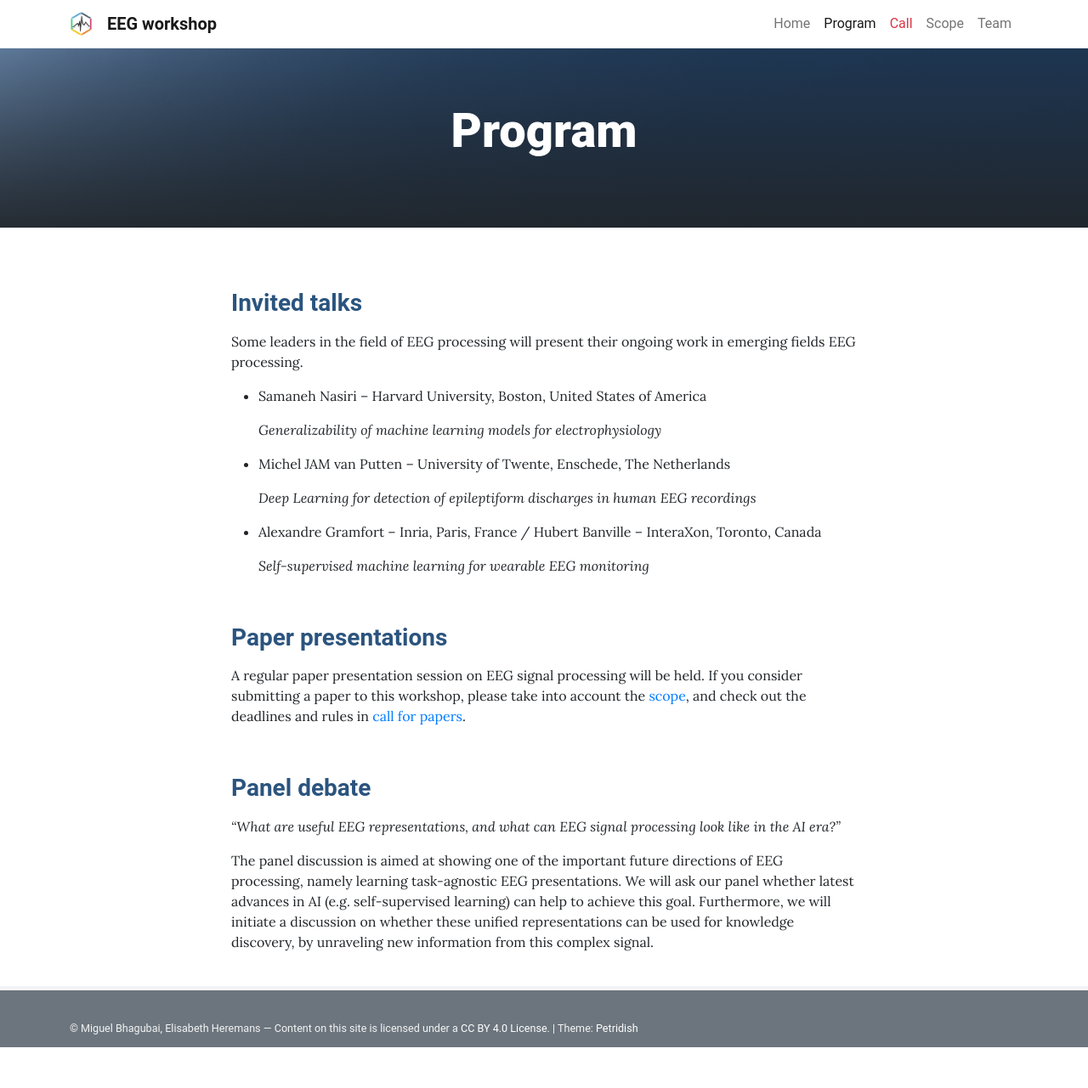
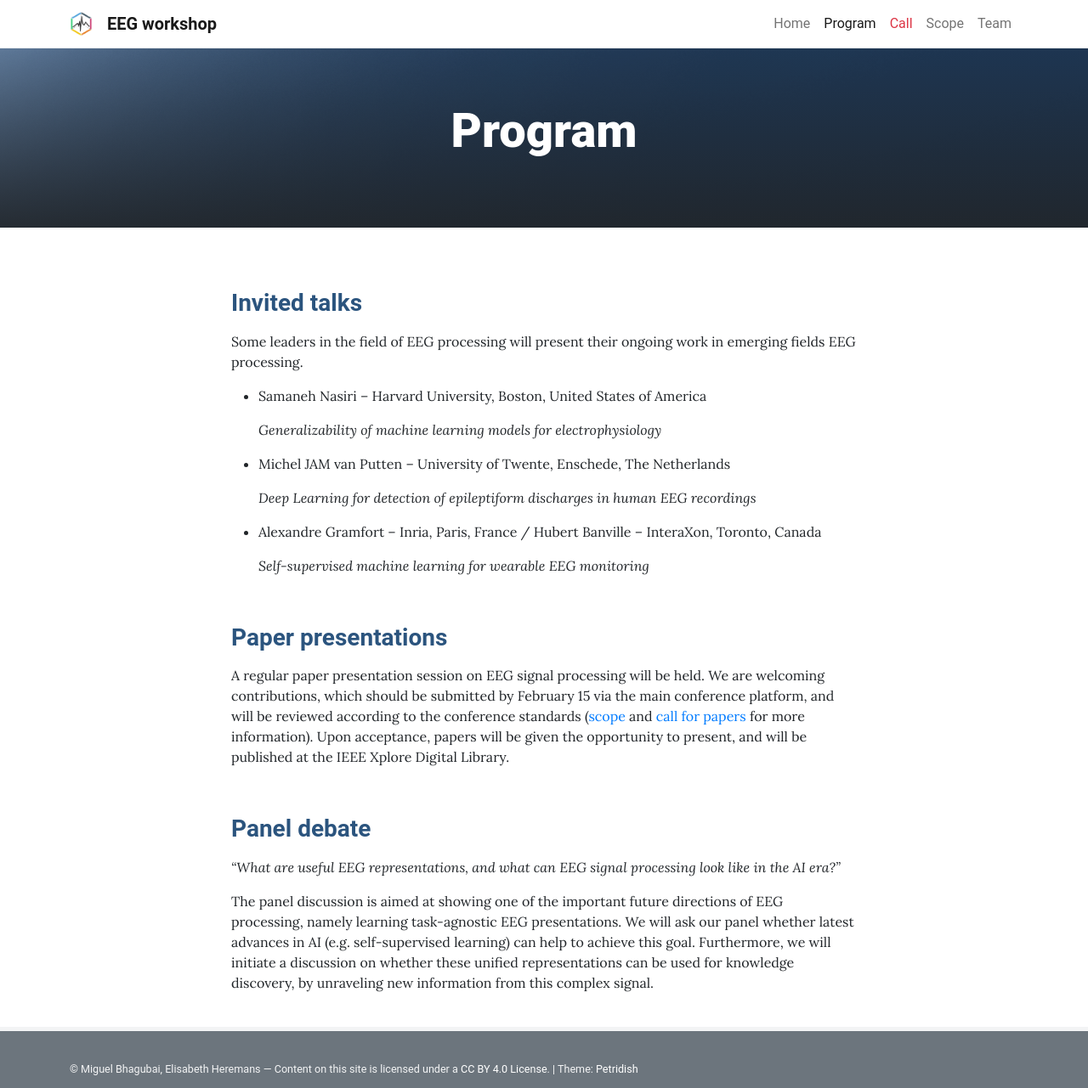
Before and after one commit to biomedepi/eegworkshop, a Jekyll site: the page built from pages/program.md, in a window 1280 px wide. Shown: the whole page at 85% size. Built offline with Jekyll 4.4.1, drawn with Linux system fonts in a browser that asks for light colours; before the commit the page ends 1233 px from its top, so only the background shows below that.

Commit message:
Update program.md

```diff
--- a/pages/program.md
+++ b/pages/program.md
@@ -24,8 +24,7 @@ Some leaders in the field of EEG processing will present their ongoing work in e
 
 ### **<span style="color:#2B547E">Paper presentations</span>**
 
-A regular paper presentation session on EEG signal processing will be held. If you consider submitting a paper to this workshop, please take into account the [scope]({{ '/scope/' | relative_url }}), and check out the deadlines and rules in [call for papers]({{ '/call/' | relative_url }}).
-
+A regular paper presentation session on EEG signal processing will be held. We are welcoming contributions, which should be submitted by February 15 via the main conference platform, and will be reviewed according to the conference standards ([scope]({{ '/scope/' | relative_url }}) and [call for papers]({{ '/call/' | relative_url }}) for more information). Upon acceptance, papers will be given the opportunity to present, and will be published at the IEEE Xplore Digital Library.
 
 
 &nbsp;
```
